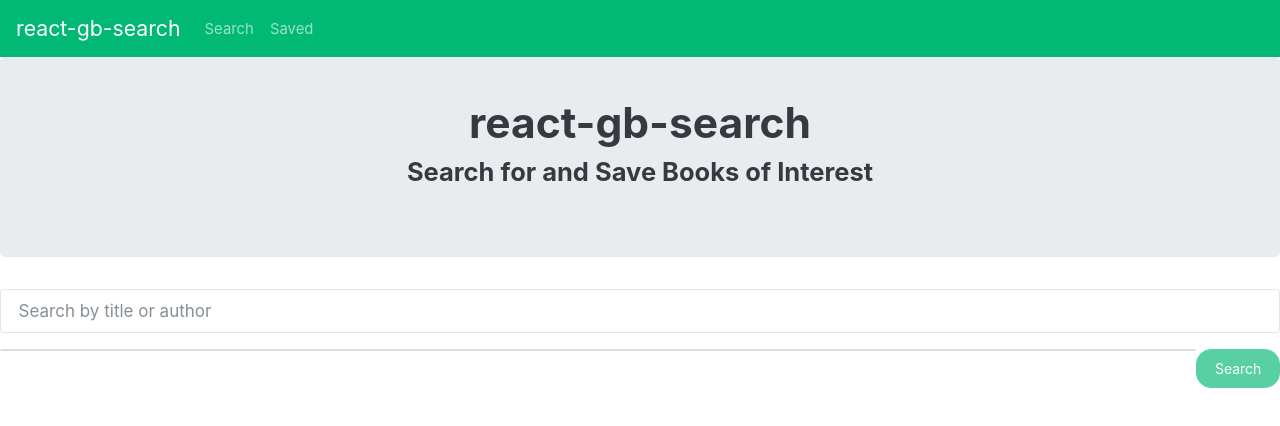
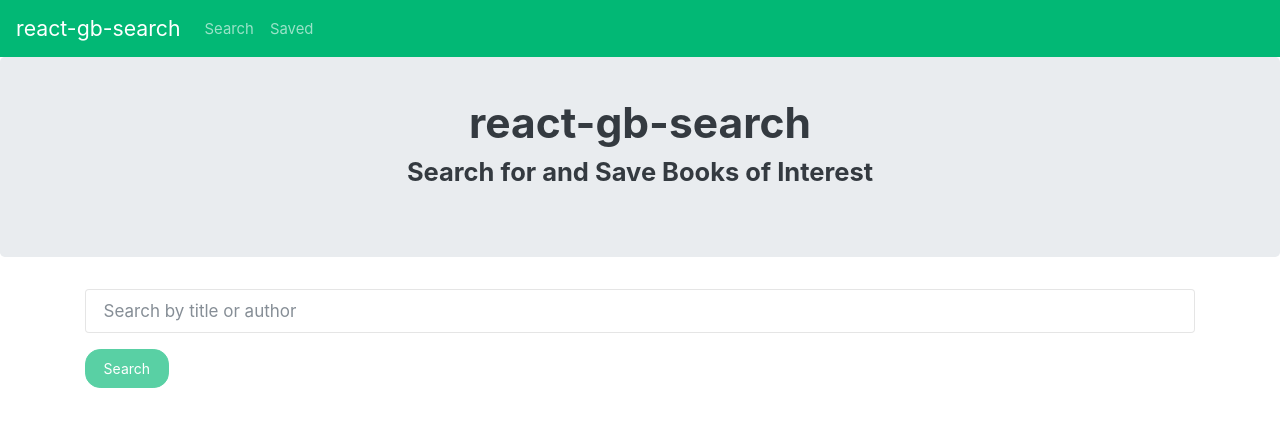
Before and after one commit to maxlemieux/react-gb-search, a React (Create React App) app in the folder client/: page / in a window 1280 px wide. Shown: the top 426 px of the page. Built offline with nearby package versions, Linux system fonts and the light colour scheme.

Commit message:
saved results display properly

```diff
--- a/client/src/components/Book/index.js
+++ b/client/src/components/Book/index.js
@@ -1,5 +1,5 @@
 import React from "react";
-import DeleteBtn from "../DeleteBtn";
+import RemoveBtn from "../RemoveBtn";
 import { FormBtn } from "../Form";
 import { ListItem } from "../List";
 import API from "../../utils/API";
@@ -8,6 +8,7 @@ function Book(props, { children }) {
   const { authors, canonicalVolumeLink, description, imageLinks, publisher, publishedDate, title } = props.book;
 
   const saveFavorite = () => {
+    console.log(props.book)
     API.saveBook({
       author: authors,
       canonicalVolumeLink,
@@ -21,6 +22,8 @@ function Book(props, { children }) {
       .catch(err => console.log(err));
   }
 
+  console.log(props.book);
+
   return (
     <ListItem>
       <img alt="book cover" className="float-left" src={(imageLinks && imageLinks.thumbnail)||'http://via.placeholder.com/128/FFFFFF?text=No%20image'} />
@@ -32,8 +35,10 @@ function Book(props, { children }) {
       }))||'n/a'}</p>
       <p>Publisher: {publisher||'n/a'}</p>
       <p>Published Date: {publishedDate||'n/a'}</p>
+      <br/>
       {props.saved||<p><FormBtn onClick={saveFavorite}>Save</FormBtn></p>}
-      {props.saved && <p><DeleteBtn onClick={() => props.deleteBook(props.book._id)} /></p>}
+      {/* {props.saved && <p><DeleteBtn onClick={() => props.deleteBook(props.book._id)} /></p>} */}
+      {props.saved && <p><RemoveBtn onClick={() => props.deleteBook(props.book._id)}>Remove</RemoveBtn></p>}
       {children}
     </ListItem>
   );
--- a/client/src/components/Form/index.js
+++ b/client/src/components/Form/index.js
@@ -20,7 +20,7 @@ export function TextArea(props) {
 
 export function FormBtn(props) {
   return (
-    <button {...props} style={{ float: "right", marginBottom: 10 }} className="btn btn-success">
+    <button {...props} style={{ marginBottom: 10 }} className="btn btn-success">
       {props.children}
     </button>
   );
--- a/client/src/components/List/style.css
+++ b/client/src/components/List/style.css
@@ -1,9 +1,10 @@
 .list-overflow-container {
   max-height: 545px;
-  border: 1px #DDDDDD solid;
+  /* border: 1px #DDDDDD solid; */
   border-radius: 4px;
   overflow-y: scroll;
   overflow-x: hidden;
+  /* margin: 20px; */
 }
 
 .list-overflow-container ul {
--- a/client/src/components/DeleteBtn/index.js
+++ b/client/src/components/RemoveBtn/index.js
@@ -3,12 +3,12 @@ import "./style.css";
 
 // The ...props means, spread all of the passed props onto this element
 // That way we don't have to define them all individually
-function DeleteBtn(props) {
+function RemoveBtn(props) {
   return (
-    <span className="delete-btn" {...props} role="button" tabIndex="0">
-      ✗
+    <span className="btn btn-warning" {...props} role="button">
+      {props.children}
     </span>
   );
 }
 
-export default DeleteBtn;
+export default RemoveBtn;
--- a/client/src/pages/Search.js
+++ b/client/src/pages/Search.js
@@ -24,13 +24,16 @@ function Search() {
       .catch(err => console.log(err));
     }
   };
-
+  const resultsStyle = {
+    margin: '20px',
+  }
   return (
     <>
       <Jumbotron>
         <h1>react-gb-search</h1>
         <h4>Search for and Save Books of Interest</h4>
       </Jumbotron>
+      <div className="container">
       <form>
         <Input
           onChange={handleInputChange}
@@ -43,7 +46,8 @@ function Search() {
         >Search
         </FormBtn>
       </form>
-      <SearchResults searchResults={searchResults} />
+      <SearchResults style={resultsStyle} searchResults={searchResults} />
+      </div>
     </>
   );
 }
--- a/package.json
+++ b/package.json
@@ -18,14 +18,13 @@
   "license": "MIT",
   "devDependencies": {
     "concurrently": "^5.2.0",
-    "nodemon": "^1.18.7"
+    "nodemon": "^2.0.4"
   },
   "dependencies": {
     "axios": "^0.18.0",
     "chokidar": "^3.4.0",
     "core-js": "^3.6.5",
     "express": "^4.16.3",
-    "fsevents": "^2.1.3",
     "if-env": "^1.0.4",
     "mongoose": "^5.3.16",
     "source-map-resolve": "^0.6.0"
```
Also changed, not shown: client/src/components/RemoveBtn/style.css (renamed from client/src/components/DeleteBtn/style.css), 20 other files (tests, documents, lock files or other folders).
